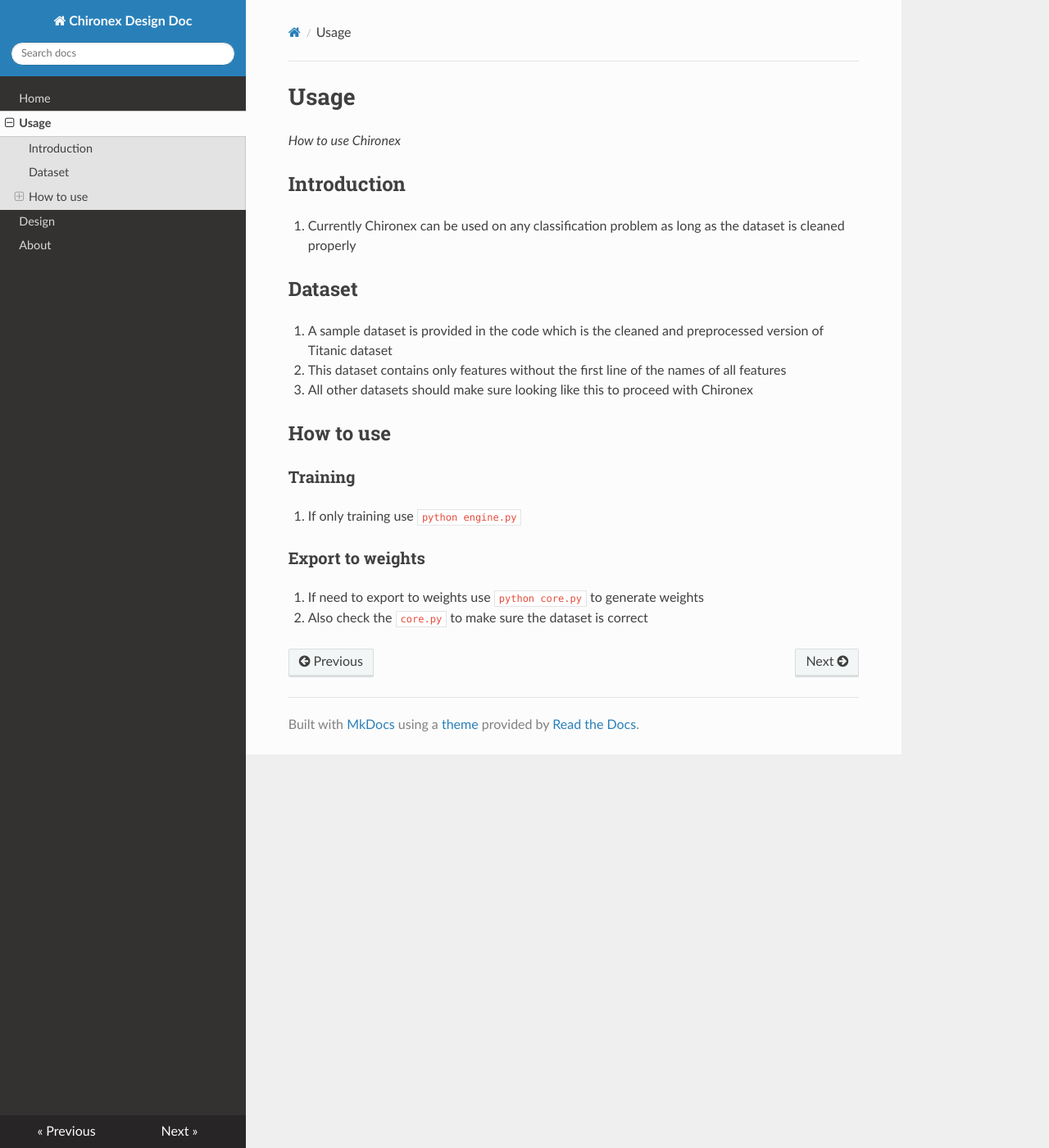
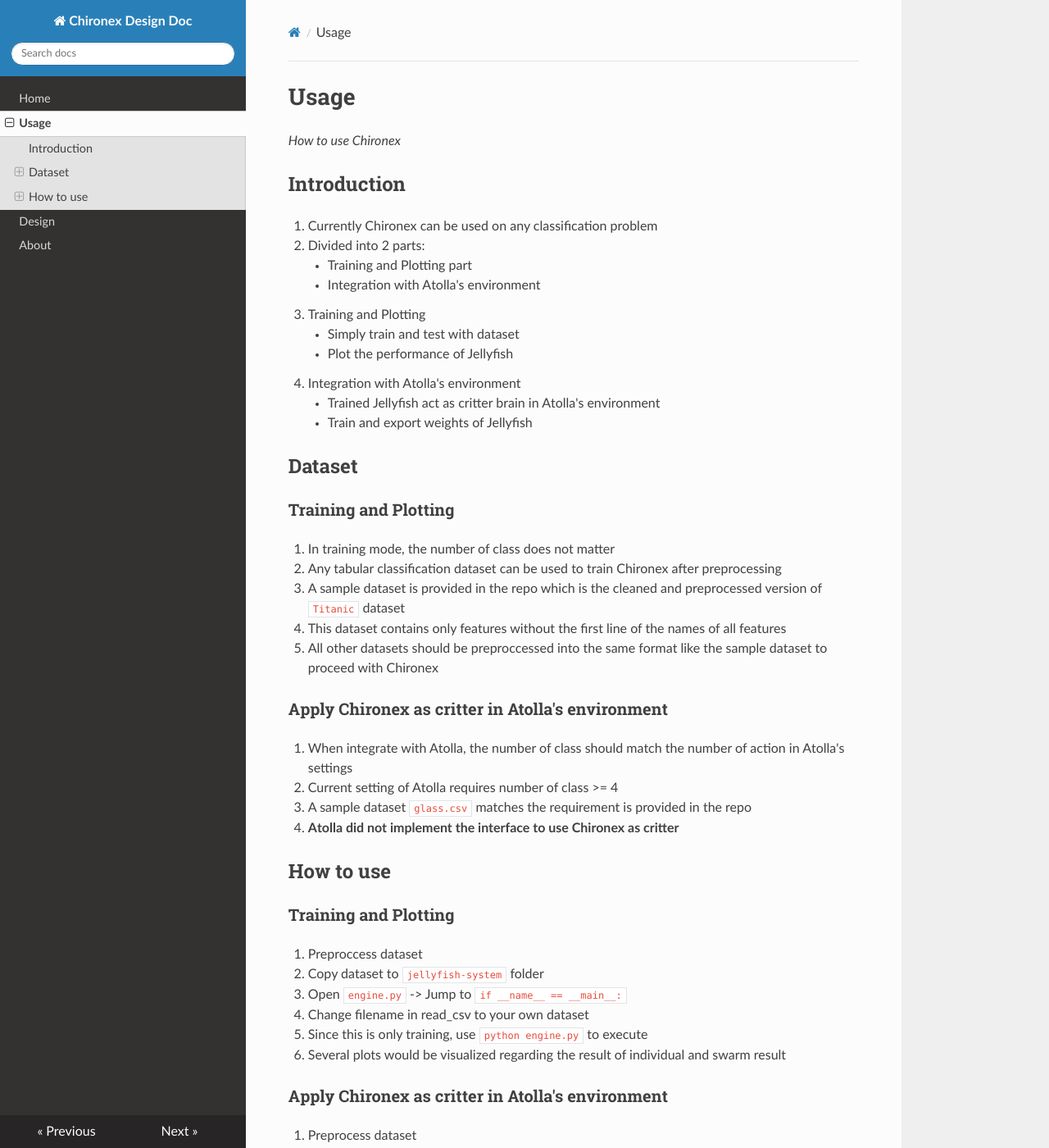
Before and after one commit to tpchris1/chironex-design-doc, an MkDocs documentation site: the page built from docs/usage.md, in a window 1280 px wide and 1400 px high. Shown: the whole window at 82% size. Built offline with MkDocs 1.6.1, drawn with Linux system fonts in a browser that asks for light colours; nearby versions of some CDN libraries; some of the changed text lies outside the part shown.

Commit message:
Finish usage Add ref in about

```diff
--- a/docs/usage.md
+++ b/docs/usage.md
@@ -2,17 +2,44 @@
 *How to use Chironex*
 
 ## Introduction
-1. Currently Chironex can be used on any classification problem as long as the dataset is cleaned properly
+1. Currently Chironex can be used on any classification problem
+2. Divided into 2 parts:
+    - Training and Plotting part
+    - Integration with Atolla's environment
+3. Training and Plotting
+    - Simply train and test with dataset
+    - Plot the performance of Jellyfish
+4. Integration with Atolla's environment
+    - Trained Jellyfish act as critter brain in Atolla's environment
+    - Train and export weights of Jellyfish
 
 ## Dataset
-1. A sample dataset is provided in the code which is the cleaned and preprocessed version of Titanic dataset
-2. This dataset contains only features without the first line of the names of all features
-3. All other datasets should make sure looking like this to proceed with Chironex
+### Training and Plotting
+1. In training mode, the number of class does not matter
+2. Any tabular classification dataset can be used to train Chironex after preprocessing
+3. A sample dataset is provided in the repo which is the cleaned and preprocessed version of `Titanic` dataset
+4. This dataset contains only features without the first line of the names of all features
+5. All other datasets should be preproccessed into the same format like the sample dataset to proceed with Chironex
+
+### Apply Chironex as critter in Atolla's environment
+1. When integrate with Atolla, the number of class should match the number of action in Atolla's settings
+2. Current setting of Atolla requires number of class >= 4
+3. A sample dataset `glass.csv` matches the requirement is provided in the repo
+4. **Atolla did not implement the interface to use Chironex as critter**
 
 ## How to use
-### Training
-1. If only training use `python engine.py`
+### Training and Plotting
+1. Preproccess dataset
+2. Copy dataset to `jellyfish-system` folder
+3. Open `engine.py` -> Jump to `if __name__ == __main__:`
+4. Change filename in read_csv to your own dataset
+5. Since this is only training, use `python engine.py` to execute
+6. Several plots would be visualized regarding the result of individual and swarm result
 
-### Export to weights
-1. If need to export to weights use `python core.py` to generate weights
-2. Also check the `core.py` to make sure the dataset is correct
+
+### Apply Chironex as critter in Atolla's environment
+1. Preprocess dataset
+2. Copy dataset to `Critter_Env_Interface` folder
+3. Modify `core.py` to of `read_csv` to make sure the dataset can be read
+4. Use `python core.py` to generate weights
+5. Use function `load_info` in `core.py` to load the weights into Atolla's environment
```
Also changed, not shown: docs/about.md (+2 -1 lines).
